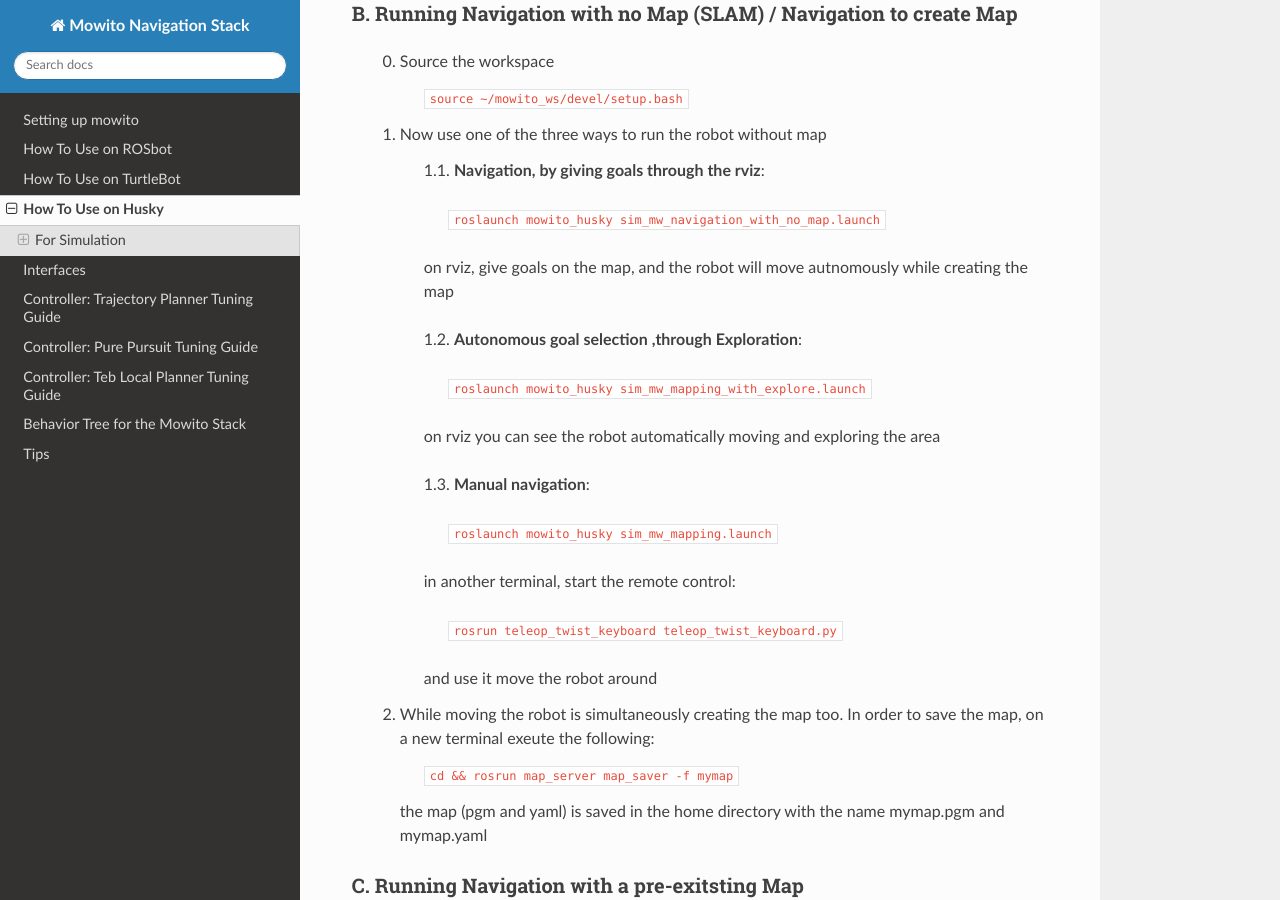
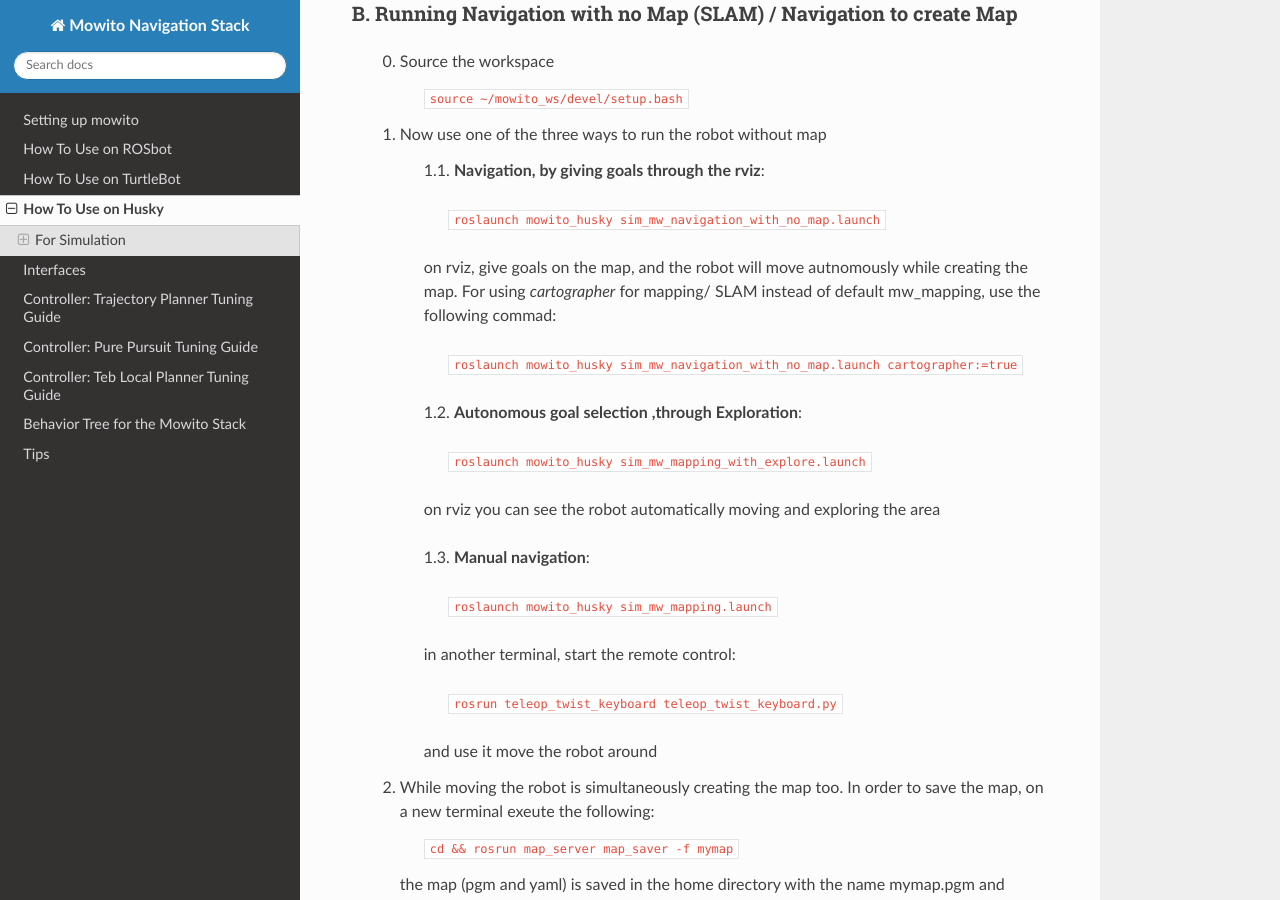
Before and after one commit to mowito/mowito_amd64, a Sphinx documentation site: the page built from docs/source/how_to_use_husky.rst, in a window 1280 px wide and 900 px high, scrolled down 806 px. Built offline with Sphinx 7.4.7 and the Read the Docs theme 2.0.0, drawn with Linux system fonts in a browser that asks for light colours.

Commit message:
add cartographer option for husky mapping

```diff
--- a/docs/source/how_to_use_husky.rst
+++ b/docs/source/how_to_use_husky.rst
@@ -48,7 +48,10 @@
 
                         ``roslaunch mowito_husky sim_mw_navigation_with_no_map.launch``
 
-                  on rviz, give goals on the map, and the robot will move autnomously while creating the map
+                  on rviz, give goals on the map, and the robot will move autnomously while creating the map.
+                  For using `cartographer` for mapping/ SLAM instead of default mw_mapping, use the following commad:
+
+                        ``roslaunch mowito_husky sim_mw_navigation_with_no_map.launch cartographer:=true``
 
                   1.2. **Autonomous goal selection ,through Exploration**:
 
```
